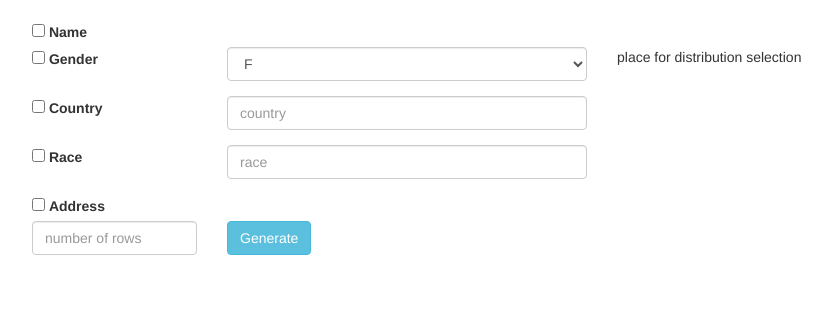
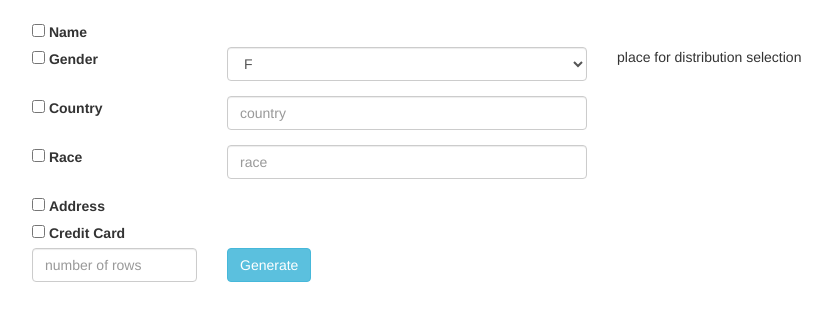
Before and after one commit to XYLau/ItsInMyHead, a Django app: page /data/ in a window 1280 px wide. Shown: the part 52-373 px from the top of the page, without its empty margins (68-900 px from the left). Run offline with Django 3.2, Linux system fonts and the light colour scheme; some libraries are stand-ins or nearby versions.

Commit message:
merge credit card html page

```diff
--- a/datagen/templates/generate.html
+++ b/datagen/templates/generate.html
@@ -95,6 +95,17 @@
                     </div>
                 </div>
 
+                <!--credit card-->
+                <div class="row">
+                    <div class="col-sm-2">
+                        <input class="magic-checkbox" type="checkbox" name="check_list" value="credit_card" id="checkCard">
+                        <label for="checkCard"> Credit Card </label>
+                    </div>
+                    <div class="col-sm-4">
+                    </div>
+                </div>
+
+
                 <!--generate bottom and number of rows-->
                 <div class="row">
                     <div class="col-sm-2">
@@ -125,13 +136,16 @@
                                 <th> Gender </th>
                             {% endif %}
                             {% if datas.0.CountryName %}
-                                <th> CountryName </th>
+                                <th> Country Name </th>
                             {% endif %}
                             {% if datas.0.Race %}
                                 <th> Race </th>
                             {% endif %}
                             {% if datas.0.Address %}
-                                <th> Addressce </th>
+                                <th> Address </th>
+                            {% endif %}
+                            {% if datas.0.CreditCard %}
+                                <th> Credit Card </th>
                             {% endif %}
                             </tr>
                         </thead>
@@ -153,6 +167,9 @@
                             {% if item.Address %}
                                 <td>{{ item.Address }}</td>
                             {% endif %}
+                            {% if item.CreditCard %}
+                                <td>{{ item.CreditCard }}</td>
+                            {% endif %}
                             </tr>
                         {% endfor %}
                         </tbody>
```
